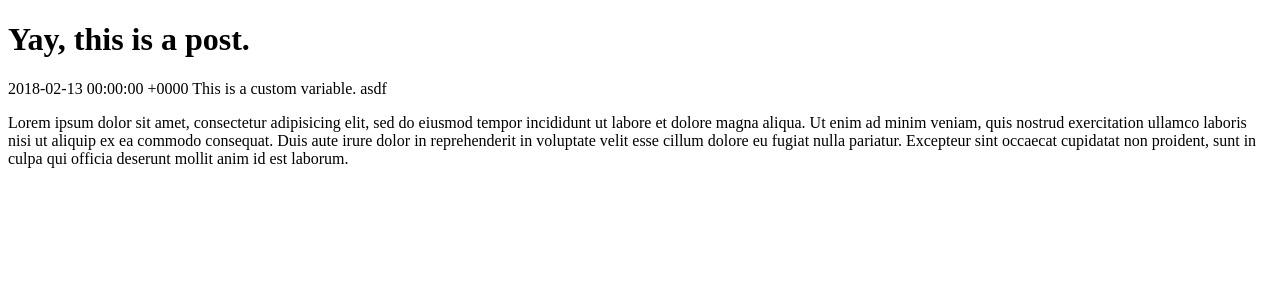
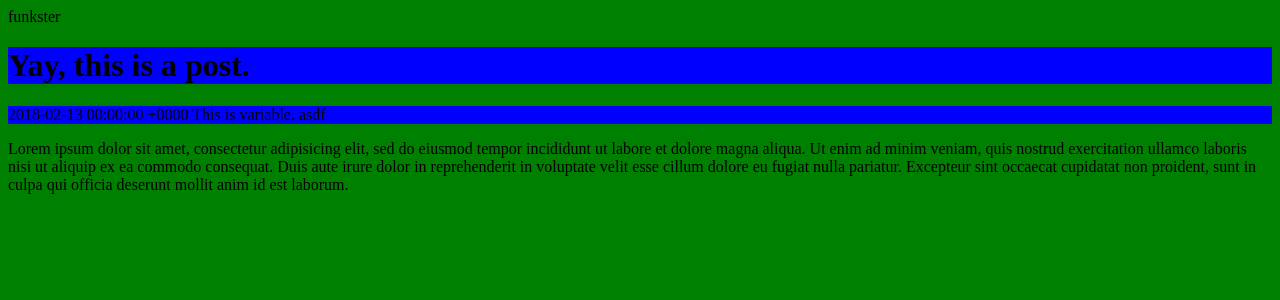
Before and after one commit to awei01/devolop-cloudcannon, a Jekyll site: the page built from src/_posts/2018-02-13-helloworld.md, in a window 1280 px wide. Shown: the top 300 px of the page. Built offline with Jekyll 4.4.1, drawn with Linux system fonts in a browser that asks for light colours.

```diff
--- a/_config.yml
+++ b/_config.yml
@@ -9,8 +9,8 @@ destination: dist
 # -------------------------
 # Site variables available to liquid templates
 # -------------------------
-title: The Page Title
-description: The page description
+title: The test awer
+description: The page duck
 
 # -------------------------
 # Cloudcannon global editor options
--- a/package.json
+++ b/package.json
@@ -14,7 +14,9 @@
     "child_process": "^1.0.2",
     "gulp": "^4.0.0",
     "gulp-sass": "^4.0.1",
-    "js-yaml": "^3.12.0"
+    "js-yaml": "^3.12.0",
+    "through2": "^2.0.3",
+    "webpack-stream": "^5.1.1"
   },
   "dependencies": {}
 }
--- a/src/_layouts/default.html
+++ b/src/_layouts/default.html
@@ -2,20 +2,20 @@
 <html>
 <head>
   <meta charset="UTF-8">
-  <title>{{page.title}}</title>
+  <title>{{site.description}}</title>
 
   <meta name="description" content="{{page.description}}">
   <meta chartset="utf-8">
   <meta http-equiv="x-ua-compatible" content="ie=edge">
   <meta name="viewport" content="width=device-width initial-scale=1">
 
-  <link rel="apple-touch-icon" href="{{ site.url }}/assets/img/favicon.png">
-  <link rel="icon" type="image/png" href="{{ site.url }}/assets/img/favicon.png">
-  <link rel="stylesheet", href="{{ site.url }}/assets/main.css">
+  <link rel="stylesheet", href="/css/main.css">
 </head>
 <body>
+  funkster
+
   {{content}}
   {{site.data.content[0].text}}
-  <script src="/assets/main.js"></script>
+  <script src="/js/main.js"></script>
 </body>
 </html>
--- a/src/_posts/2018-02-13-helloworld.md
+++ b/src/_posts/2018-02-13-helloworld.md
@@ -2,7 +2,7 @@
 layout: default
 title:  "This is a post"
 categories: category1
-custom: "This is a custom variable. asdf"
+custom: "This is  variable. asdf"
 ---
 
 # Yay, this is a post.
--- a/src/assets/css/main.css
+++ b/src/css/main.css
@@ -1,3 +1,5 @@
+---
+---
 body {
   background: green; }
   body * {
```
Also changed, not shown: _paths.js (added, +25 -0 lines), gulpfile.js (+67 -35 lines), 2 other files.
